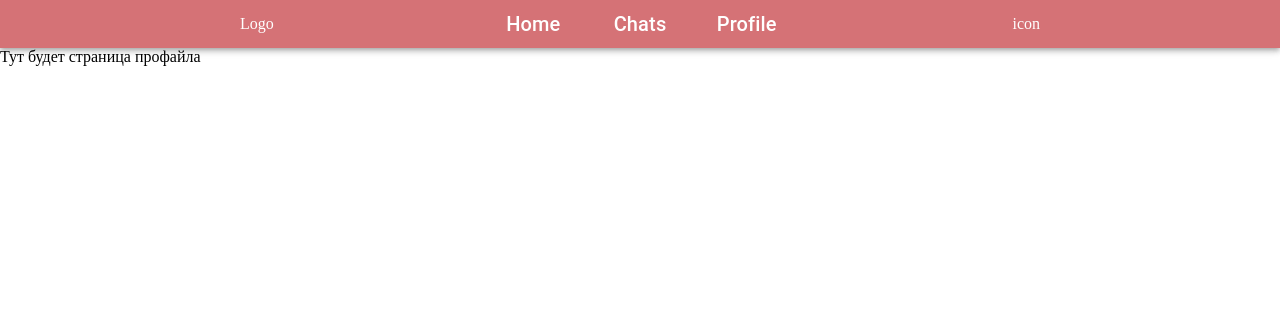
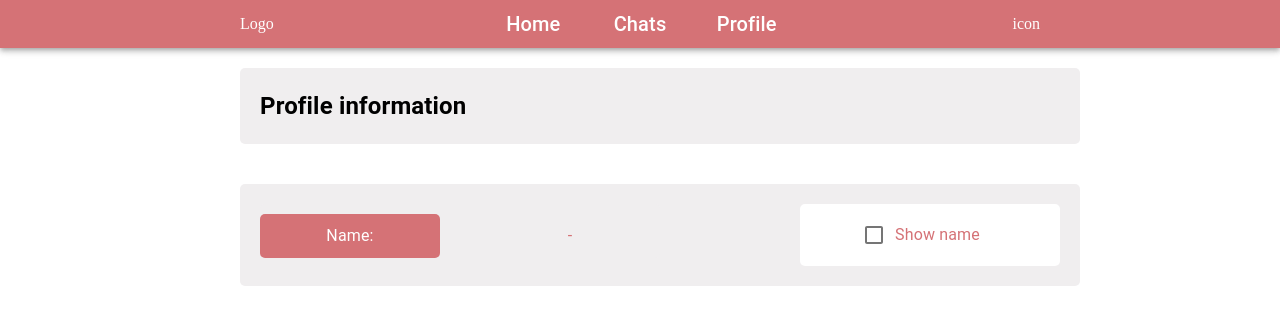
Before and after one commit to Stoocom/react, a React (Create React App) app in the folder application/: page /profile in a window 1280 px wide. Shown: the top 324 px of the page. Built offline with nearby package versions, Linux system fonts and the light colour scheme.

Commit message:
lesson 5

```diff
--- a/application/package.json
+++ b/application/package.json
@@ -11,8 +11,10 @@
     "node-sass": "^6.0.1",
     "react": "^17.0.2",
     "react-dom": "^17.0.2",
+    "react-redux": "^7.2.6",
     "react-router-dom": "^6.0.2",
-    "react-scripts": "4.0.3"
+    "react-scripts": "4.0.3",
+    "redux-thunk": "^2.4.1"
   },
   "scripts": {
     "start": "react-scripts start",
--- a/application/src/index.js
+++ b/application/src/index.js
@@ -2,14 +2,22 @@ import React from 'react';
 import ReactDOM from 'react-dom';
 import './index.scss';
 import Chats from './pages/Chats';
+import Profile from './pages/Profile';
 import Header from './components/Header';
 import { Route, Routes, BrowserRouter } from "react-router-dom";
+import { Provider } from "react-redux";
+import { createStore } from 'redux'
+import profileReducer from "./store/profileReducer";
 
+let store = createStore(
+  profileReducer,
+  window.__REDUX_DEVTOOLS_EXTENSION__ && window.__REDUX_DEVTOOLS_EXTENSION__());
 const Home = () => <div>Домашнаяя страница</div>;
-const Profile = () => <div>Тут будет страница профайла</div>;
+// const store = createStore(profileReducer);
 
 ReactDOM.render(
   <React.StrictMode>
+    <Provider store={store}>
       <BrowserRouter>
         <Header />
         <Routes>
@@ -23,6 +31,7 @@ ReactDOM.render(
             </main> } />
         </Routes>
       </BrowserRouter>
+    </Provider>
   </React.StrictMode>,
   document.getElementById('root')
 );
--- a/application/src/pages/Chats.js
+++ b/application/src/pages/Chats.js
@@ -1,5 +1,4 @@
 import React, { useState }from 'react';
-import './Chats.scss';
 import ChatList from'../components/ChatList';
 import { Container, Box, Typography } from '@material-ui/core';
 import { useParams } from "react-router-dom";
@@ -21,7 +20,6 @@ export default function Chats() {
   const { chatsId } = useParams();
   const [ activeChatsId, setChatsId] = useState("");
   const [chats, setChats] = useState(initialChats);
-  //const [activeMessages, setMessages] = useState(initialChats[chatsId].messages);
 
   if (chatsId !== activeChatsId) {
     setChatsId(chatsId);
--- a/application/src/pages/Chats.scss
+++ /dev/null
@@ -1,14 +0,0 @@
-// eslint-disable-next-line
-.message {
-  display: flex;
-  flex-direction: row;
-  justify-content: flex-start;
-  font-size: 20px;
-  color: rgb(70, 130, 130);
-  margin-left: 10%;
-
-  &__title {
-    color: green;
-    margin-right: 10px;
-  }
-}
--- /dev/null
+++ b/application/src/pages/Profile.js
@@ -0,0 +1,91 @@
+import React from 'react';
+import { Container, Box, Typography, FormGroup, FormControlLabel, Checkbox } from '@material-ui/core';
+import { connect } from 'react-redux';
+import { useDispatch } from "react-redux";
+//import { toggleShowName }  from "../store/actions";
+
+function Profile(props) {
+  console.log(props);
+  const dispatch = useDispatch();
+  const handleChange = () => {
+    dispatch({ type: 'TOGGLE_SHOW' });
+  };
+
+  return (
+    <Container style={{ margin: "0 auto", maxWidth: 800, padding: 0 }}>
+    <Typography style={{ display: "flex", flexDirection: 'column', justifyContent: 'center', padding: 0, width: '100%' }} component="div">
+      <Box component={'h2'} sx={{
+            width: "100%",
+            backgroundColor: '#f0eeef',
+            marginTop: '20px',
+            borderRadius: '5px',
+            padding: "20px"
+          }}>
+          Profile information
+      </Box>
+      <Box sx={{
+            width: "100%",
+            backgroundColor: '#f0eeef',
+            marginTop: '20px',
+            display: 'flex',
+            justifyContent: 'space-between',
+            height: '100%',
+            borderRadius: '5px',
+            padding: "20px",
+            color: 'rgb(213, 114, 118)'
+          }}>
+        <Box sx={{
+            width: "50%",
+            backgroundColor: '#f0eeef',
+            display: 'flex',
+            justifyContent: 'space-between',
+            height: '100%',
+            borderRadius: '5px',
+            color: 'rgb(213, 114, 118)'
+          }}>
+          <Box sx={{
+            width: "40%",
+            color: 'white',
+            marginTop: '10px',
+            display: 'flex',
+            justifyContent: 'center',
+            height: '100%',
+            borderRadius: '5px',
+            padding: "10px",
+            backgroundColor: 'rgb(213, 114, 118)'
+          }}>
+          Name:
+          </Box>
+          <Box sx={{
+            width: "40%",
+            marginTop: '10px',
+            display: 'flex',
+            justifyContent: 'center',
+            height: '100%',
+            borderRadius: '5px',
+            padding: "10px",
+            color: 'rgb(213, 114, 118)'
+          }}>
+          { props.isShow.isShowName ? props.isShow.name : "-"}
+          </Box>
+      </Box>
+      <Box sx={{
+            width: "30%",
+            backgroundColor: 'white',
+            display: 'flex',
+            justifyContent: 'center',
+            borderRadius: '5px',
+            padding: "10px",
+            color: 'rgb(213, 114, 118)'
+          }}>
+            <FormGroup style={{ flexDirection: 'row'}}>
+              <FormControlLabel control={<Checkbox checked={props.isShow.isShowName} onChange={handleChange} />} label="Show name" />
+            </FormGroup>
+          </Box>
+        </Box>
+    </Typography>
+    </Container>
+  );
+}
+
+export default connect(state => ({isShow: state}))(Profile)
--- /dev/null
+++ b/application/src/store/actions.js
@@ -0,0 +1,3 @@
+export const toggleShowName = () => ({
+  type: 'TOGGLE_SHOW'
+})
--- /dev/null
+++ b/application/src/store/profileReducer.js
@@ -0,0 +1,16 @@
+let initialState = {
+  isShowName: false,
+  name: "Alexander"
+}
+
+export default function reducer(state = initialState, action) {
+  switch (action.type) {
+    case 'TOGGLE_SHOW':
+      return {
+        ...state,
+        isShowName: !state.isShowName,
+    }
+    default:
+      return state
+  }
+}
```
Also changed, not shown: 1 other file (tests, documents, lock files or other folders). Lines whose indentation alone changed are shown as unchanged.
